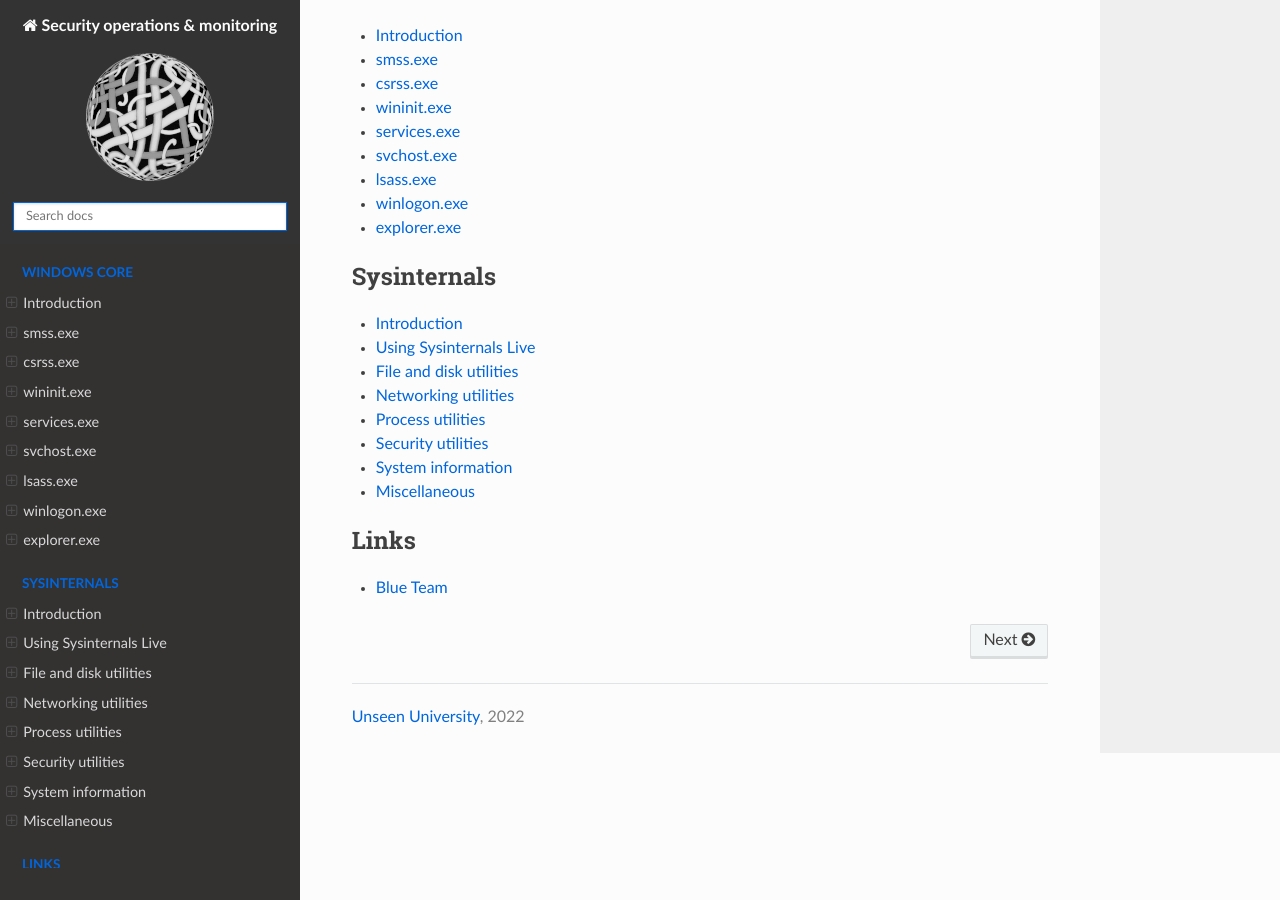
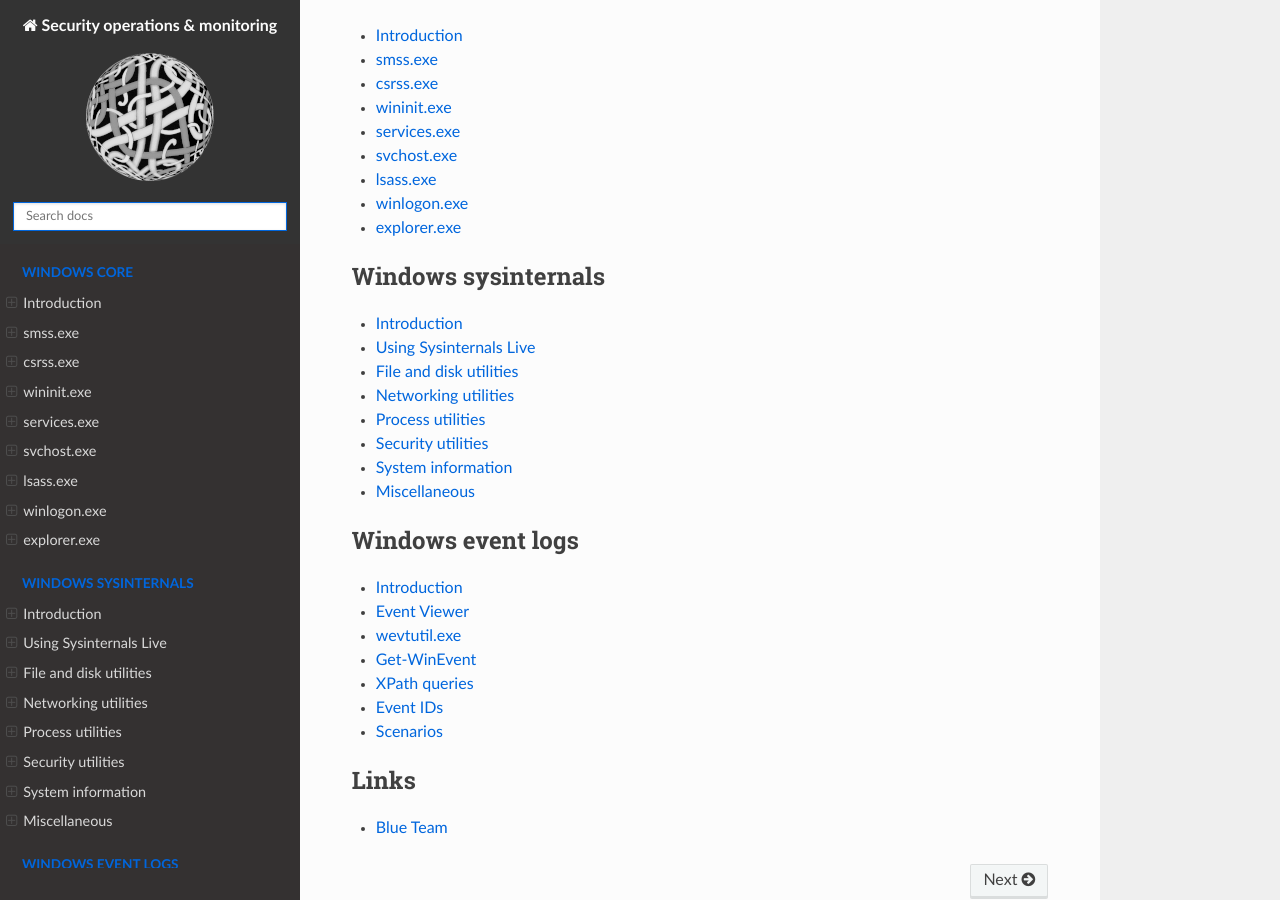
Before and after one commit to tymyrddin/blue-edr, a Sphinx documentation site: the page built from source/index.rst, in a window 1280 px wide and 900 px high, scrolled down 500 px. Built offline with Sphinx 7.4.7 and the Read the Docs theme 2.0.0, drawn with Linux system fonts in a browser that asks for light colours.

Commit message:
setup event logs

```diff
--- /dev/null
+++ b/source/docs/wlogs/ids.md
@@ -0,0 +1 @@
+# Event IDs
--- /dev/null
+++ b/source/docs/wlogs/viewer.md
@@ -0,0 +1 @@
+# Event Viewer
--- /dev/null
+++ b/source/docs/wlogs/wevtutil.md
@@ -0,0 +1 @@
+# wevtutil.exe
--- /dev/null
+++ b/source/docs/wlogs/winevent.md
@@ -0,0 +1 @@
+# Get-WinEvent
--- /dev/null
+++ b/source/docs/wlogs/xpath.md
@@ -0,0 +1 @@
+# XPath queries
--- a/source/index.rst
+++ b/source/index.rst
@@ -24,7 +24,7 @@
    :glob:
    :maxdepth: 1
    :includehidden:
-   :caption: Sysinternals
+   :caption: Windows sysinternals
 
    docs/sysinternals/README.md
    docs/sysinternals/live.md
@@ -36,6 +36,20 @@
    docs/sysinternals/misc.md
 
 .. toctree::
+   :glob:
+   :maxdepth: 1
+   :includehidden:
+   :caption: Windows event logs
+
+   docs/wlogs/README.md
+   docs/wlogs/viewer.md
+   docs/wlogs/wevtutil.md
+   docs/wlogs/winevent.md
+   docs/wlogs/xpath.md
+   docs/wlogs/ids.md
+   docs/wlogs/scenarios.md
+
+.. toctree::
    :caption: Links
 
    Blue Team <https://tymyrddin.github.io/blue/>
```
Also changed, not shown: source/docs/wlogs/README.md (added, +19 -0 lines), source/docs/wlogs/scenarios.md (added, +1 -0 lines).
